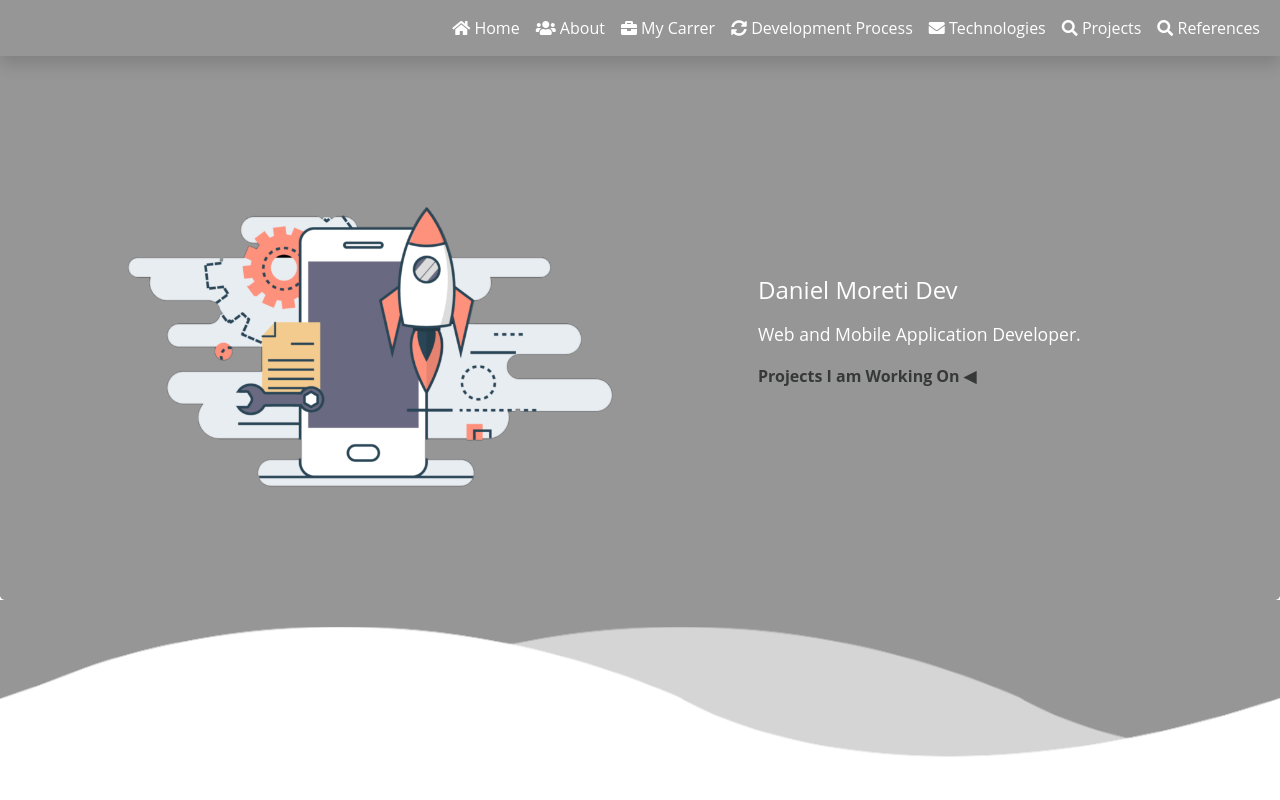
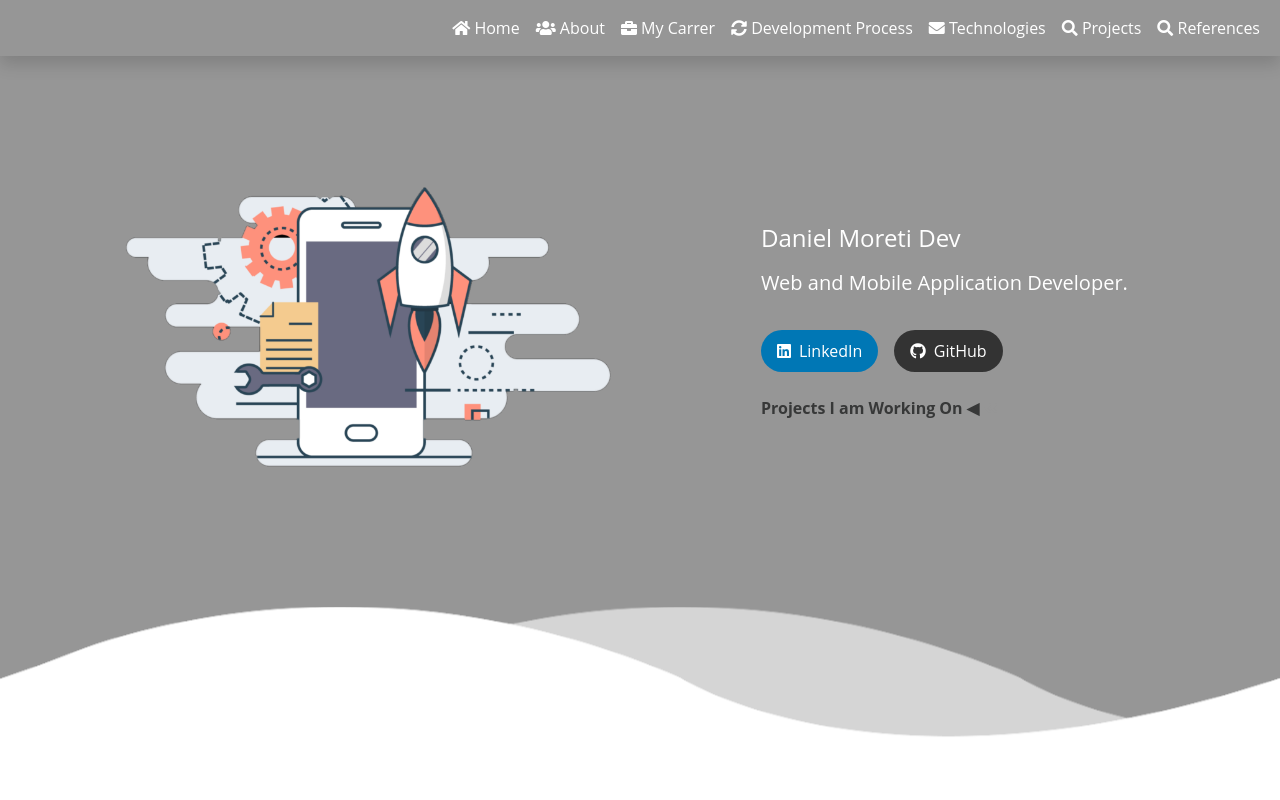
Before and after one commit to DanielMoreti/DanielMoreti.github.io, a plain HTML site: page index.html in a window 1280 px wide. Shown: the top 800 px of the page. Drawn offline with Linux system fonts and the light colour scheme.

Commit message:
ajustes de layout

```diff
--- a/index.css
+++ b/index.css
@@ -19,7 +19,6 @@ body {
     padding: 2rem 1rem;
     margin-bottom: 2rem;
     background-color: rgb(150, 150, 150);
-    border-radius: .3rem;
 }
 
 .jumbotron2 {
@@ -399,7 +398,7 @@ section .wave::after {
     border-radius: 15px;
     transition: transform 0.4s ease, box-shadow 0.4s ease;
     overflow: hidden;
-    background: linear-gradient(145deg, #ffffff, #f1f1f1);
+    background: linear-gradient(145deg, #ffffff, #ffffff);
 }
 .career-card:hover {
     transform: translateY(-10px);
@@ -438,3 +437,29 @@ section .wave::after {
 .career-cards .col-md-6:nth-child(4) { animation-delay: 0.4s; }
 .career-cards .col-md-6:nth-child(5) { animation-delay: 0.5s; }
 .career-cards .col-md-6:nth-child(6) { animation-delay: 0.6s; }
+
+.btn-linkedin, .btn-github {
+    display: flex;
+    align-items: center;
+    gap: 8px;
+    padding: 8px 15px;
+    border-radius: 25px;
+    font-weight: 500;
+    color: #fff;
+    text-decoration: none;
+    transition: all 0.3s ease;
+}
+
+.btn-linkedin {
+    background-color: #0077b5;
+}
+.btn-linkedin:hover {
+    background-color: #005582;
+}
+
+.btn-github {
+    background-color: #333;
+}
+.btn-github:hover {
+    background-color: #555;
+}
--- a/index.html
+++ b/index.html
@@ -73,16 +73,29 @@
                 </div>
             </nav>
       <div class="wave jumbotron jumbotron-fluid intro mt-5" style="padding-bottom: 0; margin-bottom: 0;">
-                <div class="row align-items-center">
-                    <div class="col-sm-6 col-md-7 text-center">
-                        <img src="assets/img/aplicativo.png" class="img-fluid img-animada"
-                            style="max-height: 500px; margin-top: 20px;" />
+    <div class="container">
+        <div class="row align-items-center justify-content-center gx-5">
+            <!-- Imagem à esquerda -->
+            <div class="col-12 col-md-6 col-lg-7 text-center text-md-start mb-4 mb-md-0">
+                <img src="assets/img/aplicativo.png" class="img-fluid img-animada" style="max-height: 500px;" />
             </div>
-                    <div class="col-sm-6 col-md-5 col-xl-5 text-center text-md-start">
-                        <h4 style="color: rgb(255, 255, 255);" class="mb-3">Daniel Moreti Dev</h4>
-                        <p style="color: rgb(255, 255, 255); font-size: 1.1rem;">Web and Mobile Application Developer.
-                        </p>
-                        <p>
+
+            <!-- Texto à direita -->
+            <div class="col-12 col-md-6 col-lg-5 d-flex flex-column justify-content-center text-center text-md-start">
+                <h4 class="text-white mb-3">Daniel Moreti Dev</h4>
+                <p class="text-white fs-5">Web and Mobile Application Developer.</p>
+
+                <!-- LinkedIn e GitHub -->
+                <div class="d-flex justify-content-center justify-content-md-start gap-3 my-3">
+                    <a href="https://www.linkedin.com/in/daniel-moreti/" target="_blank" class="btn btn-linkedin">
+                        <i class="fab fa-linkedin"></i> LinkedIn
+                    </a>
+                    <a href="https://github.com/DanielMoreti" target="_blank" class="btn btn-github">
+                        <i class="fab fa-github"></i> GitHub
+                    </a>
+                </div>
+
+                <p class="mt-2">
                     <a href="#Projetos" style="color: rgb(55, 56, 56); text-decoration: none;">
                         <b>Projects I am Working On ◀
                             <i class="fas fa-angle-double-left" style="color: rgb(150, 150, 150);"></i>
@@ -92,6 +105,8 @@
             </div>
         </div>
     </div>
+</div>
+
             <section>
                 <div class="wave"></div>
             </section>
@@ -182,7 +197,7 @@
                     <div class="card-body">
                         <h5 class="card-title">System Analyst Java | Angular | AWS</h5>
                         <h6 class="card-subtitle mb-2 text-muted">Tata Consultancy Services</h6>
-                        <p class="text-muted">Oct 2020 - Sep 2021 · 3 year 2 months</p>
+                        <p class="text-muted">Aug 2018 - Sep 2021 · 3 year 2 months</p>
                         <ul>
                             <li>Java: Spring Framework, JPA, Hibernate for backend solutions.</li>
                             <li>Angular: building responsive user interfaces.</li>
```
Lines whose indentation alone changed are shown as unchanged.
